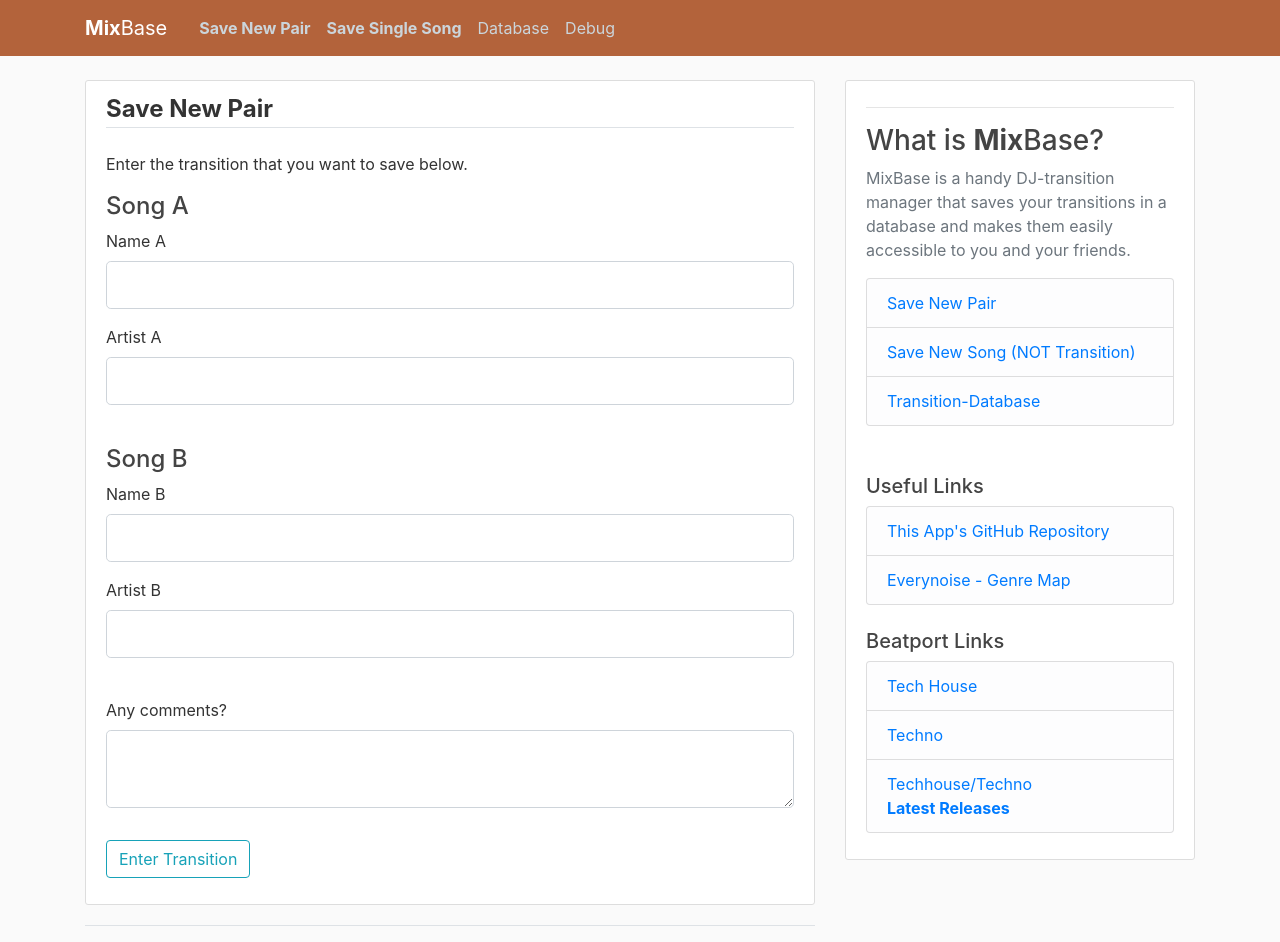
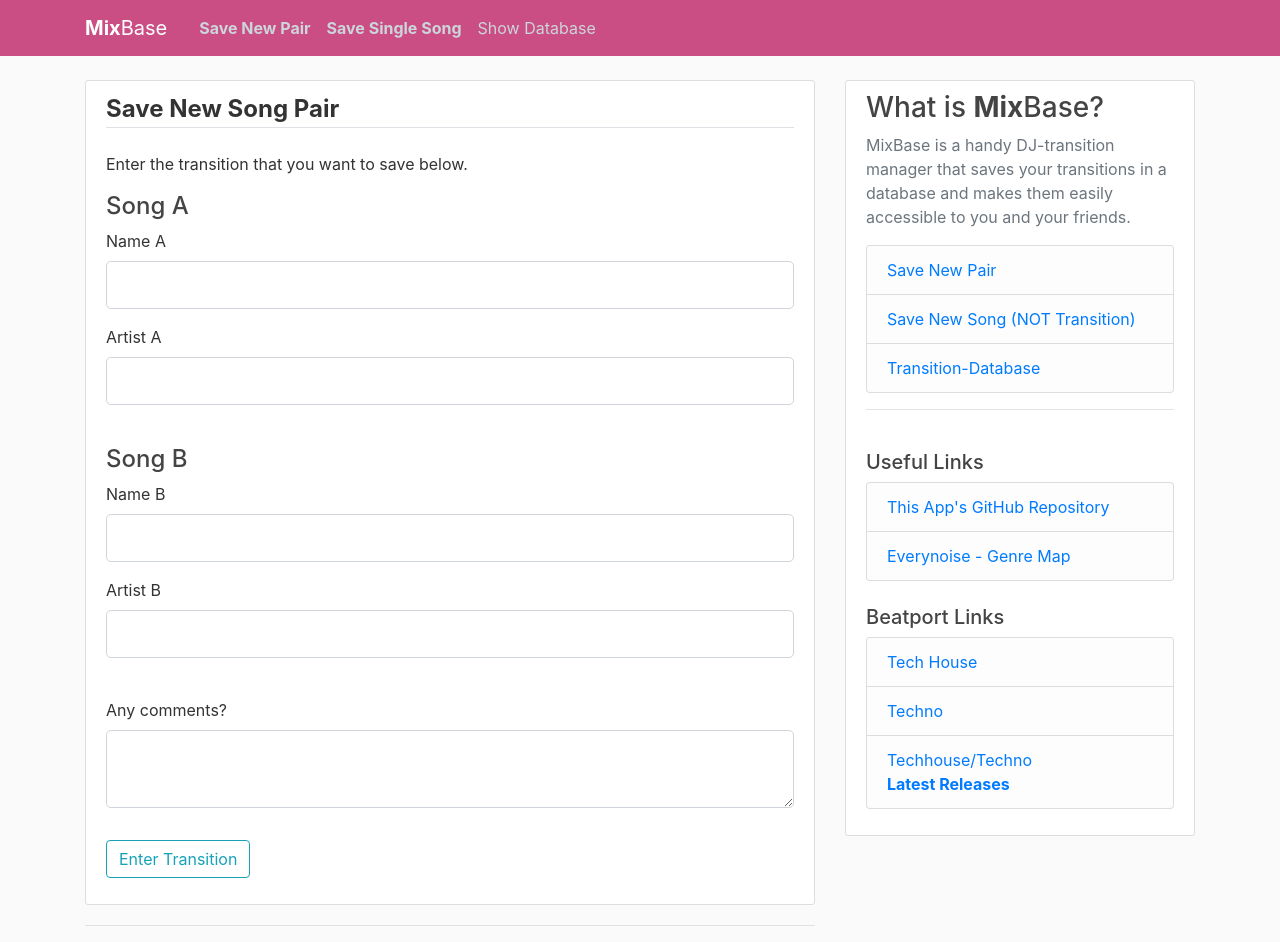
Before and after one commit to LSanten/mixbase_live, a Flask app: page / in a window 1280 px wide. Run offline with Flask 2, Linux system fonts and the light colour scheme; parts of the project's set-up code (start-up, migrations or seed data) failed here and were passed over; some libraries are stand-ins or nearby versions.

Commit message:
change color and add favicon

```diff
--- a/webapp/static/main.css
+++ b/webapp/static/main.css
@@ -9,7 +9,7 @@ h1, h2, h3, h4, h5, h6 {
 }
 
 .bg-steel {
-  background-color: #b3633b;
+  background-color: #CA4E84;
 }
 
 .site-header .navbar-nav .nav-link {
--- a/webapp/templates/index.html
+++ b/webapp/templates/index.html
@@ -4,7 +4,7 @@
         <form method="POST" action="">
             {{ form.hidden_tag() }}<!--for protection-->
             <fieldset class="form-group">
-                <legend class="border-bottom mb-4"><b>Save New Pair</b></legend>
+                <legend class="border-bottom mb-4"><b>Save New Song Pair</b></legend>
                 <p>Enter the transition that you want to save below.</p>
                 <h4>Song A</h4>
                 <div class="form-group">
--- a/webapp/templates/layout.html
+++ b/webapp/templates/layout.html
@@ -1,6 +1,7 @@
 <!doctype html>
 <html>
 <head>
+
   <!-- Required meta tags -->
   <meta charset="utf-8">
   <meta name="viewport" content="width=device-width, initial-scale=1, shrink-to-fit=no">
@@ -9,6 +10,7 @@
   <link rel="stylesheet" href="https://stackpath.bootstrapcdn.com/bootstrap/4.3.1/css/bootstrap.min.css" integrity="sha384-ggOyR0iXCbMQv3Xipma34MD+dH/1fQ784/j6cY/iJTQUOhcWr7x9JvoRxT2MZw1T" crossorigin="anonymous">
 
   <link rel="stylesheet" type="text/css" href="{{ url_for('static', filename='main.css') }}">
+  <link rel="shortcut icon" href="{{ url_for('static', filename='favicon.ico') }}">
 
   <!-- if argument title is passed in webapp_run.py, it will be used as title in browser -->
   {% if title %}
@@ -30,8 +32,8 @@
             <div class="navbar-nav mr-auto">
               <a class="nav-item nav-link" href="{{ url_for('home') }}"><b>Save New Pair</b></a>
               <a class="nav-item nav-link" href="{{ url_for('singlesong') }}"><b>Save Single Song</b></a>
-              <a class="nav-item nav-link" href="{{ url_for('transitions') }}">Database</a>
-              <a class="nav-item nav-link" href="hello/debug">Debug</a>
+              <a class="nav-item nav-link" href="{{ url_for('transitions') }}">Show Database</a>
+              <!--<a class="nav-item nav-link" href="hello/debug">Debug</a>-->
             </div>
             <!-- Navbar Right Side -->
             <div class="navbar-nav">
@@ -58,7 +60,6 @@
           </div>
           <div class="col-md-4">
             <div class="content-section">
-              <hr>
               <h3>What is <b>Mix</b>Base?</h3>
               <p class='text-muted'>MixBase is a handy DJ-transition manager that saves your transitions in a database and makes them easily accessible to you and your friends.
               <br>
@@ -67,7 +68,8 @@
                 <li class="list-group-item list-group-item-light"><a href="{{ url_for('singlesong')}}" >Save New Song (NOT Transition)</a></li>
                 <li class="list-group-item list-group-item-light"><a href="{{ url_for('transitions') }}" >Transition-Database</a></li>
               </ul>
-              <br><br>
+              <hr>
+              <br>
               <h5>Useful Links</h5>
 
                 <ul class="list-group">
```
Also changed, not shown: webapp/static/favicon.ico (added), 1 other file.
